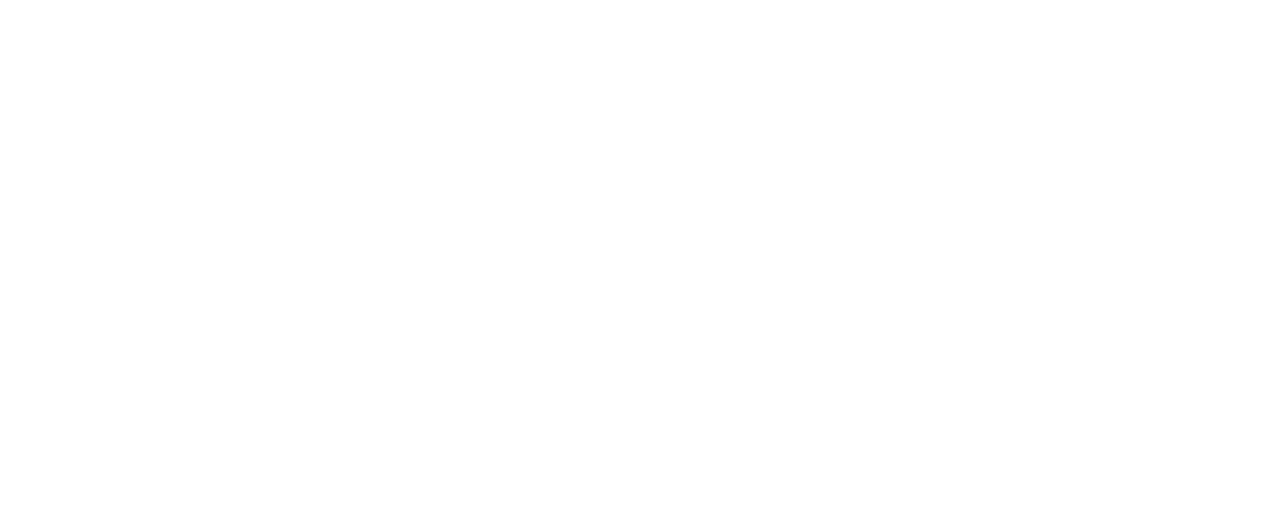
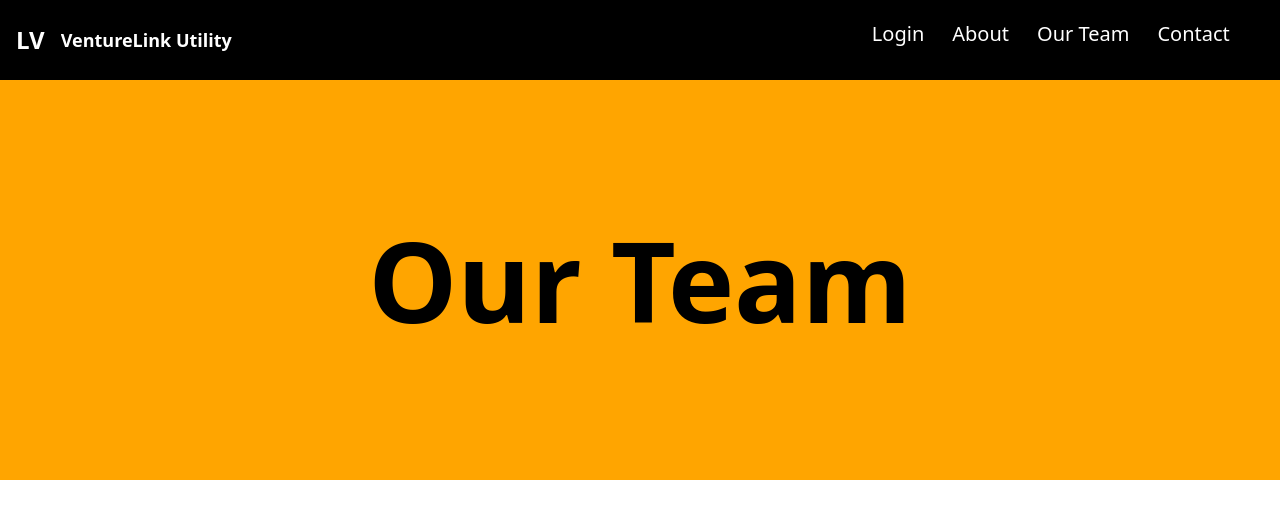
Before and after one commit to AritraChakraborty2003/UtilityVentureLinked, a React (Vite) app in the folder client/my-project/: page /Team in a window 1280 px wide. Before the commit this address had no page. Shown: the top 518 px of the page. Built offline with nearby package versions, Linux system fonts and the light colour scheme.

Commit message:
update:update in desing part

```diff
--- a/client/my-project/src/App.jsx
+++ b/client/my-project/src/App.jsx
@@ -5,6 +5,7 @@ import Footer from "./components/Footer";
 import MoMForm from "./components/MoMForm";
 import UiDoc from "./components/UiDoc";
 import First from "./components/First";
+import Teampage from "./components/Teampage";
 import FirstLogin from "./components/FirstLogin";
 import TechnicalDoc from "./components/TechnicalDoc";
 import HiringDoc from "./components/Hiringdoc";
@@ -29,6 +30,7 @@ function App() {
         <Route path="/FirstLogin" element={<FirstLogin />}></Route>
         <Route path="/Uidoc" element={<UiDoc />}></Route>
         <Route path="/technicalDoc" element={<TechnicalDoc />}></Route>
+        <Route path="/Team" element={<Teampage />}></Route>
       </Routes>
     </BrowserRouter>
   );
--- a/client/my-project/src/components/First.jsx
+++ b/client/my-project/src/components/First.jsx
@@ -2,9 +2,11 @@ import { Link } from "react-router-dom";
 import Header from "./Header";
 import { useNavigate } from "react-router-dom";
 import { useTypewriter, Cursor } from "react-simple-typewriter";
+
 /* eslint-disable no-unreachable */
 const First = () => {
   const navigate = useNavigate();
+
   const myStyle = {
     background: "orange",
     font: "poppins",
@@ -22,7 +24,7 @@ const First = () => {
         className=" md:h-[calc(100vh-10vmin)] w-[100vw] flex justify-center items-center flex-wrap-reverse  p-4 overflow-hidden"
         style={myStyle}
       >
-        <div className="leftPart flex flex-col lg:justify-center lg:items-start  w-[100vw] lg:w-[83vmin] pb-3 lg:h-[100vmin] sm:mt-[-4vmin]">
+        <div className="leftPart flex flex-col lg:justify-center lg:items-start  w-[100vw] lg:w-[83vmin] pb-3 lg:h-[100vmin] lg:mt-[15vmin] sm:mt-[-4vmin]">
           <p className="text-[14vmin] lg:mt-[8vmin] lg:text-[12vmin] text-black pb-1 lg:pb-3 font-extrabold">
             Welcome To,
           </p>
@@ -51,8 +53,8 @@ const First = () => {
             <Link to="/FirstLogin">Login</Link>
           </button>
         </div>
-        <div className="rightPart w-[70vmin] lg:h-[100vmin] lg:p-10  flex justify-center items-center">
-          <div className="mt-[3vmin] lg:mt-[8vmin]  lg:ml-[4vmin]  imgHolder h-[65vmin] w-[90vw] lg:w-[74vmin] lg:h-[55vmin] 2xl:mt-[10vmin]">
+        <div className="rightPart lg:mt-[15vmin]  w-[70vmin] lg:h-[100vmin] lg:p-10  flex justify-center items-center">
+          <div className="mt-[3vmin] lg:mt-[15vmin]  lg:ml-[4vmin]  imgHolder h-[65vmin] w-[90vw] lg:w-[80vmin] lg:h-[55vmin] 2xl:mt-[10vmin]">
             <img
               src="./startup.png"
               className="max-w-full max-h-full object-contain"
--- a/client/my-project/src/components/FirstLogin.jsx
+++ b/client/my-project/src/components/FirstLogin.jsx
@@ -68,7 +68,7 @@ const FirstLogin = () => {
         style={myStyle}
       >
         <div className="formBody bg-white pb-3 lg:w-[60vmin]">
-          <div className="headerText w-full bg-black text-white p-1 lg:h-[15vmin] 2xl:h-[10vmin] flex flex-col justify-content pl-2 pt-1">
+          <div className="headerText w-full bg-black text-white p-1 lg:h-[10vmin] 2xl:h-[10vmin] flex flex-col justify-content pl-2 pt-1">
             <p className="text-xl mt-2 overflow-y-hidden font-bold">
               Login Form
             </p>
--- a/client/my-project/src/components/Header.jsx
+++ b/client/my-project/src/components/Header.jsx
@@ -1,9 +1,11 @@
 /* eslint-disable no-restricted-globals */
 /* eslint-disable no-const-assign */
 import { useState } from "react";
-import { Link } from "react-router-dom";
+import { Link, useNavigate } from "react-router-dom";
 const Header = () => {
   const [notHidden, setnotHidden] = useState(false);
+  const navigate = useNavigate();
+
   return (
     <>
       <div className="w-full h-[15vmin] md:h-[10vmin] bg-black text-white flex overflow-hidden pb-2">
@@ -11,7 +13,7 @@ const Header = () => {
           <h1 className="font-extrabold text-2xl ml-4">
             <Link to="/">LV</Link>
           </h1>
-          <p className="font-bold text-lg lg:text-2xl">
+          <p className="font-bold text-lg 2xl:text-2xl">
             <Link to="/">VentureLink Utility</Link>
           </p>
         </div>
@@ -23,15 +25,31 @@ const Header = () => {
                 <p>
                   <Link to="/FirstLogin">Login</Link>
                 </p>
-                <p>Main-Website</p>
-                <p>Rules Page</p>
+                <p>About</p>
+
+                <p
+                  onClick={() => {
+                    navigate("/Team");
+                  }}
+                >
+                  Our Team
+                </p>
+                <p>Contact</p>
               </div>
             </>
           )) || (
             <div className="iconHolder h-[10vmin] flex items-center space-x-12 text-2xl font-medium pb-2">
               <p>Login</p>
-              <p>Main-Website</p>
+              <p>About</p>
               <p>Rules Page</p>
+              <p>Contact</p>
+              <p
+                onClick={() => {
+                  navigate("/Team");
+                }}
+              >
+                Our Team
+              </p>
             </div>
           )}
         </div>
@@ -54,7 +72,14 @@ const Header = () => {
           <ol className="flex flex-col gap-y-2 pl-2 pb-2">
             <li>Login</li>
             <li>Main-Website</li>
-            <li>Rules Page</li>
+            <li
+              onClick={() => {
+                navigate("/Team");
+              }}
+            >
+              Our Team
+            </li>
+            <li>Contact</li>
           </ol>
         </div>
       ) : null}
--- /dev/null
+++ b/client/my-project/src/components/Teampage.jsx
@@ -0,0 +1,20 @@
+import Header from "./Header";
+
+const Teampage = () => {
+  const myStyle = {
+    background: "orange",
+    font: "poppins",
+  };
+  return (
+    <>
+      <Header />
+      <div
+        className="h-[50vh] w-[100vw] flex justify-center items-center"
+        style={myStyle}
+      >
+        <p className="text-[14vmin] font-bold">Our Team</p>
+      </div>
+    </>
+  );
+};
+export default Teampage;
```
